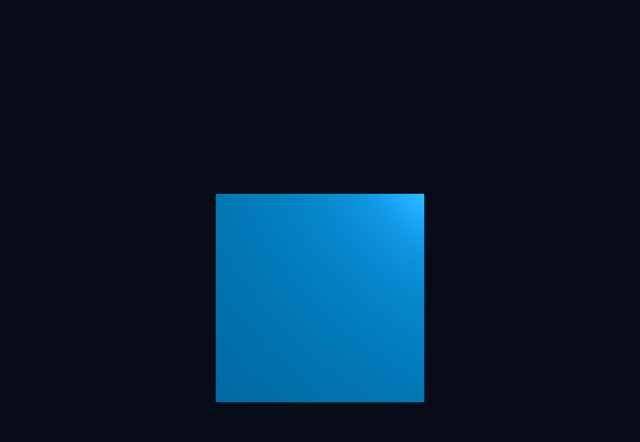
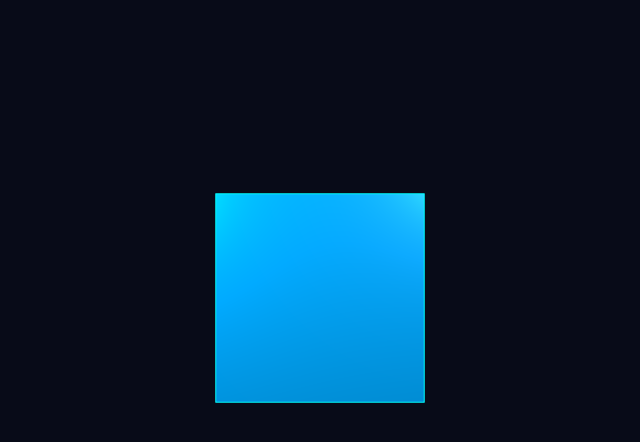
Before and after one commit to drpardhan093-beep/dr_ankit_3d_world-, a plain HTML site: page index.html in a window 1280 px wide. Shown: the part 102-544 px from the top of the page, without its empty margins (320-960 px from the left). Drawn offline with nearby package versions, Linux system fonts and the light colour scheme; animation ran at ten frames a second.

Commit message:
Update index.html

```diff
--- a/index.html
+++ b/index.html
@@ -62,6 +62,19 @@ roughness: 0.25
 
 const cube = new THREE.Mesh(geometry, material);
 scene.add(cube);
+    // Neon glow effect
+const glowLight = new THREE.PointLight(0x00ffff, 80);
+glowLight.position.set(-3, 2, 4);
+scene.add(glowLight);
+
+// Cube edges
+const edges = new THREE.EdgesGeometry(geometry);
+const lineMaterial = new THREE.LineBasicMaterial({
+    color: 0x00ffff
+});
+
+const cubeEdges = new THREE.LineSegments(edges, lineMaterial);
+cube.add(cubeEdges);
 const colors = [
     0x00aaff,
     0xff0000,
```
